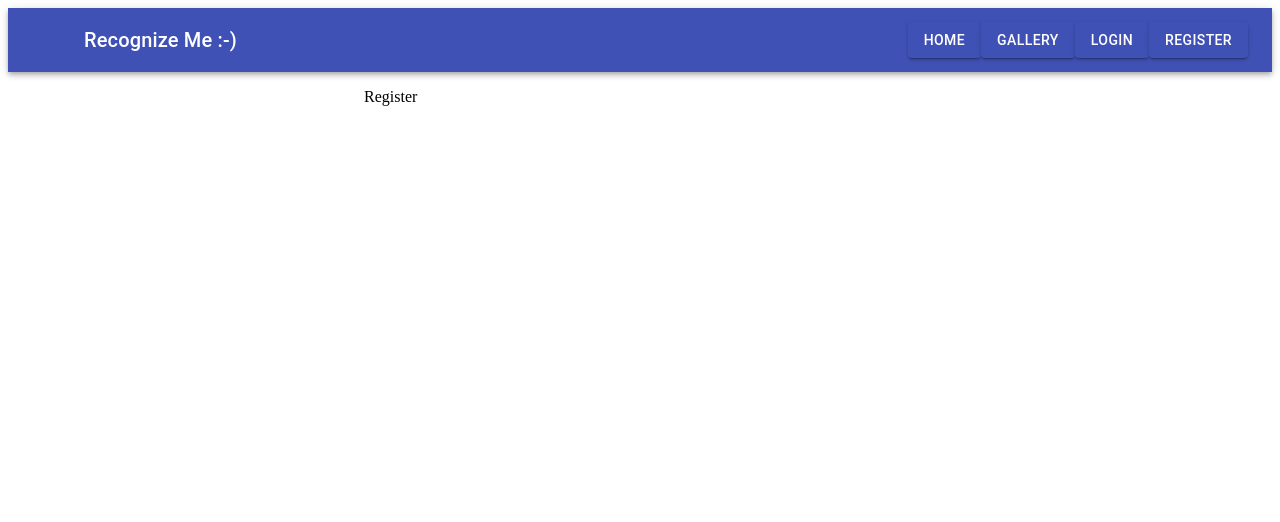
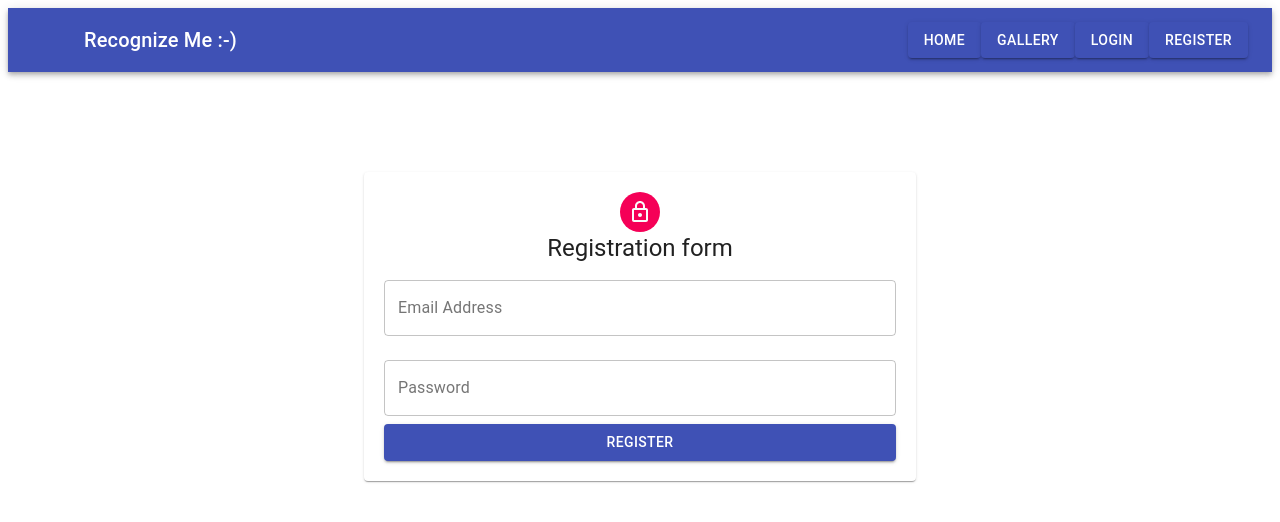
Before and after one commit to dimaldim/SoftUni-React-Project, a React (Create React App) app: page /register in a window 1280 px wide. Shown: the top 522 px of the page. Built offline with nearby package versions, Linux system fonts and the light colour scheme; no server answers.

Commit message:
:hammer: Make registration form and complete form for register. It's completely working. Added "Welcome" for logged in users. Fixed menu for logged in users.

```diff
--- a/src/App.js
+++ b/src/App.js
@@ -6,7 +6,7 @@ import { connect } from 'react-redux';
 import ProtectedRoute from './components/protectedRoute';
 import Home from './components/Home';
 import Login from './components/User/Login';
-import { Container } from '@material-ui/core';
+import { Container, CircularProgress } from '@material-ui/core';
 import Register from './components/User/Register';
 import Navigation from './components/Navigation';
 import Gallery from './components/Gallery';
--- a/src/actions/auth.js
+++ b/src/actions/auth.js
@@ -7,6 +7,8 @@ export const LOGIN_FAILURE = 'LOGIN_FAILURE';
 export const LOGOUT_REQUEST = 'LOGOUT_REQUEST';
 export const LOGOUT_SUCCESS = 'LOGOUT_SUCCESS';
 export const LOGOUT_FAILURE = 'LOGOUT_FAILURE';
+
+export const REGISTER_FAILURE = 'REGISTER_FAILURE';
 
 export const VERIFY_REQUEST = 'VERIFY_REQUEST';
 export const VERIFY_SUCCESS = 'VERIFY_SUCCESS';
@@ -23,6 +25,14 @@ const receiveLogin = user =>
   return {
     type: LOGIN_SUCCESS,
     user,
+  };
+};
+
+const registerError = error =>
+{
+  return {
+    type: REGISTER_FAILURE,
+    error,
   };
 };
 
@@ -116,3 +126,18 @@ export const verifyAuth = () => dispatch =>
       dispatch(verifySuccess());
     });
 };
+
+export const registerUser = (email, password) => dispatch =>
+{
+  myFirebase
+    .auth()
+    .createUserWithEmailAndPassword(email, password)
+    .then(user =>
+    {
+      dispatch(receiveLogin(user));
+    })
+    .catch(error =>
+    {
+      dispatch(registerError(error));
+    });
+};
--- a/src/components/Navigation.js
+++ b/src/components/Navigation.js
@@ -28,7 +28,8 @@ class Navigation extends Component
 
   render()
   {
-    const { classes, isAuthenticated } = this.props;
+    const { classes, isAuthenticated, userInfo } = this.props;
+    console.log(userInfo);
     return (
       <AppBar position="static">
         <Toolbar>
@@ -38,6 +39,11 @@ class Navigation extends Component
           <Typography variant="h6" className={classes.title}>
             Recognize Me :-)
           </Typography>
+          {isAuthenticated &&
+          <Typography>
+            Welcome, {userInfo.email}
+          </Typography>
+          }
           <Button component={Link} to="/" variant="contained" color="primary">
             Home
           </Button>
@@ -66,6 +72,7 @@ class Navigation extends Component
 function mapStateToProps(state)
 {
   return {
+    userInfo: state.auth.user,
     isLoggingIn: state.auth.isLoggingIn,
     loginError: state.auth.loginError,
     isAuthenticated: state.auth.isAuthenticated,
--- a/src/components/User/Login.js
+++ b/src/components/User/Login.js
@@ -73,6 +73,11 @@ class Login extends Component
             <Typography component="h1" variant="h5">
               Sign in
             </Typography>
+            {loginError && (
+              <Typography component="p" className={classes.errorText}>
+                Incorrect email or password.
+              </Typography>
+            )}
             <TextField
               variant="outlined"
               margin="normal"
@@ -92,11 +97,6 @@ class Login extends Component
               id="password"
               onChange={this.handlePasswordChange}
             />
-            {loginError && (
-              <Typography component="p" className={classes.errorText}>
-                Incorrect email or password.
-              </Typography>
-            )}
             <Button
               type="button"
               fullWidth
@@ -106,17 +106,6 @@ class Login extends Component
               onClick={this.handleSubmit}
             >
               Sign In
-            </Button>
-            or
-            <Button
-              type="button"
-              fullWidth
-              variant="contained"
-              color="primary"
-              className={classes.submit}
-              onClick={this.handleSubmit}
-            >
-              Register
             </Button>
           </Paper>
       );
--- a/src/components/User/Register.js
+++ b/src/components/User/Register.js
@@ -1,10 +1,125 @@
-import React from 'react';
+import React, { Component } from 'react';
+import { connect } from 'react-redux';
+import { Redirect } from 'react-router-dom';
+import { registerUser } from '../../actions';
+import { withStyles } from '@material-ui/styles';
 
-const Register = () =>
+import LockOutlinedIcon from '@material-ui/icons/LockOutlined';
+import { Avatar, Button, Paper, TextField, Typography } from '@material-ui/core';
+
+const styles = () => ({
+  '@global': {
+    body: {
+      backgroundColor: '#fff',
+    },
+  },
+  paper: {
+    marginTop: 100,
+    display: 'flex',
+    padding: 20,
+    flexDirection: 'column',
+    alignItems: 'center',
+  },
+  avatar: {
+    marginLeft: 'auto',
+    marginRight: 'auto',
+    backgroundColor: '#f50057',
+  },
+  form: {
+    marginTop: 1,
+  },
+  errorText: {
+    color: '#f50057',
+    marginBottom: 5,
+    textAlign: 'center',
+  },
+});
+
+class Login extends Component
 {
-  return (
-    <p>Register</p>
-  );
-};
+  state = { email: '', password: '' };
 
-export default Register;
+  handleEmailChange = ({ target }) =>
+  {
+    this.setState({ email: target.value });
+  };
+
+  handlePasswordChange = ({ target }) =>
+  {
+    this.setState({ password: target.value });
+  };
+
+  handleSubmit = () =>
+  {
+    const { dispatch } = this.props;
+    const { email, password } = this.state;
+
+    dispatch(registerUser(email, password));
+  };
+
+  render()
+  {
+    const { classes, registration, isAuthenticated } = this.props;
+    if (isAuthenticated)
+    {
+      return <Redirect to="/"/>;
+    } else
+    {
+      return (
+        <Paper className={classes.paper}>
+          <Avatar className={classes.avatar}>
+            <LockOutlinedIcon/>
+          </Avatar>
+          <Typography component="h1" variant="h5">
+            Registration form
+          </Typography>
+          {registration.message && (
+            <Typography component="p" className={classes.errorText}>
+              {registration.message}
+            </Typography>
+          )}
+          <TextField
+            variant="outlined"
+            margin="normal"
+            fullWidth
+            id="email"
+            label="Email Address"
+            name="email"
+            onChange={this.handleEmailChange}
+          />
+          <TextField
+            variant="outlined"
+            margin="normal"
+            fullWidth
+            name="password"
+            label="Password"
+            type="password"
+            id="password"
+            onChange={this.handlePasswordChange}
+          />
+          <Button
+            type="button"
+            fullWidth
+            variant="contained"
+            color="primary"
+            className={classes.submit}
+            onClick={this.handleSubmit}
+          >
+            Register
+          </Button>
+        </Paper>
+      );
+    }
+  }
+}
+
+function mapStateToProps(state)
+{
+  return {
+    isLoggingIn: state.auth.isLoggingIn,
+    registration: state.auth.registration,
+    isAuthenticated: state.auth.isAuthenticated,
+  };
+}
+
+export default withStyles(styles)(connect(mapStateToProps)(Login));
--- a/src/reducers/auth.js
+++ b/src/reducers/auth.js
@@ -5,16 +5,19 @@ import {
   LOGOUT_FAILURE,
   LOGOUT_REQUEST,
   LOGOUT_SUCCESS,
+  REGISTER_FAILURE,
   VERIFY_REQUEST,
   VERIFY_SUCCESS,
 } from '../actions/';
 
 export default (
   state = {
+    isLoading: false,
     isLoggingIn: false,
     isLoggingOut: false,
     isVerifying: false,
     loginError: false,
+    registration: {},
     logoutError: false,
     isAuthenticated: false,
     user: {},
@@ -24,6 +27,11 @@ export default (
 {
   switch (action.type)
   {
+    case REGISTER_FAILURE:
+      return {
+        ...state,
+        registration: action.error,
+      };
     case LOGIN_REQUEST:
       return {
         ...state,
```
